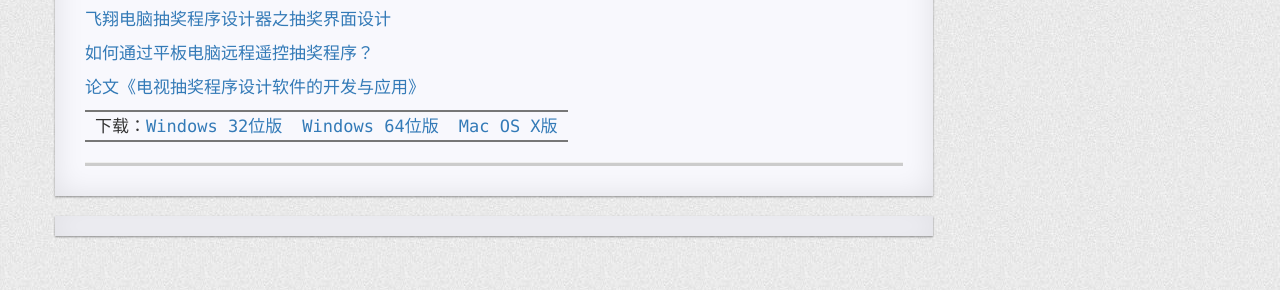
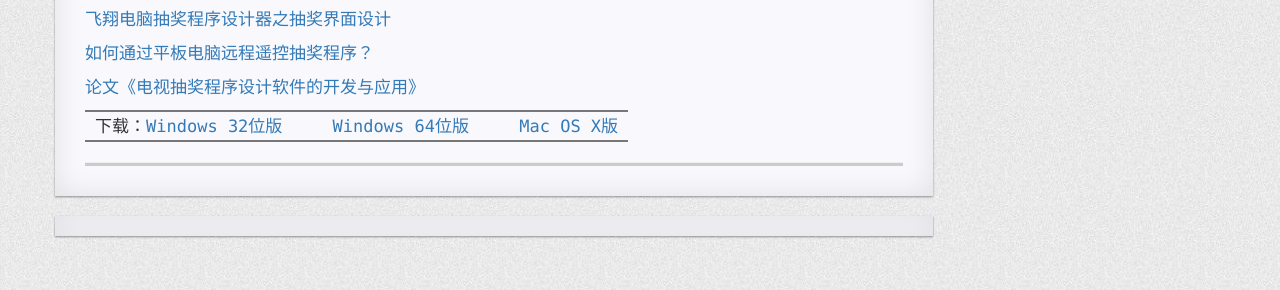
Before and after one commit to fxrj/fxrj.github.io, a Jekyll site: the page built from _posts/2016-12-25-draw-designer.md, in a window 1280 px wide. Shown: the part 1653-1943 px from the top of the page. Built offline with Jekyll 4.4.1, drawn with Linux system fonts in a browser that asks for light colours; nearby versions of some CDN libraries; comment, search, counter and statistics services are not loaded; a style sheet for code colours, icons or effects is not loaded.

```diff
--- a/_posts/2016-12-25-draw-designer.md
+++ b/_posts/2016-12-25-draw-designer.md
@@ -51,7 +51,7 @@ categories: 抽奖程序
 
 [论文《电视抽奖程序设计软件的开发与应用》][论文地址]
 
-下载：[Windows 32位版](http://127.0.0.1:8088/wp-content/plugins/download-monitor/download.php?id=1) | [Windows 64位版](http://127.0.0.1:8088/wp-content/plugins/download-monitor/download.php?id=2) | [Mac OS X版](http://127.0.0.1:8088/wp-content/plugins/download-monitor/download.php?id=3)
+下载：[Windows 32位版](http://127.0.0.1:8088/wp-content/plugins/download-monitor/download.php?id=1) || [Windows 64位版](http://127.0.0.1:8088/wp-content/plugins/download-monitor/download.php?id=2) || [Mac OS X版](http://127.0.0.1:8088/wp-content/plugins/download-monitor/download.php?id=3)
 
 [DrawDesigner]: {{"/%E9%A3%9E%E7%BF%94%E7%94%B5%E8%84%91%E6%8A%BD%E5%A5%96%E7%A8%8B%E5%BA%8F%E8%AE%BE%E8%AE%A1%E5%99%A8%E5%BF%AB%E9%80%9F%E4%B8%8A%E6%89%8B.png" | prepend: site.imgrepo }}
 [飞翔电脑抽奖程序设计器之抽奖界面设计]: /static/img/%E9%A3%9E%E7%BF%94%E7%94%B5%E8%84%91%E6%8A%BD%E5%A5%96%E7%A8%8B%E5%BA%8F%E8%AE%BE%E8%AE%A1%E5%99%A8%E4%B9%8B%E6%8A%BD%E5%A5%96%E7%95%8C%E9%9D%A2%E8%AE%BE%E8%AE%A1.png
```
